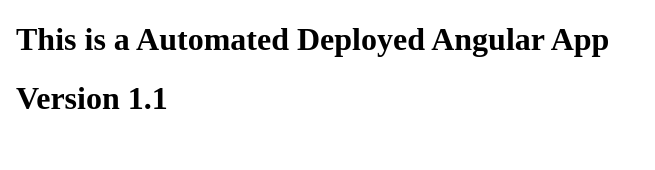
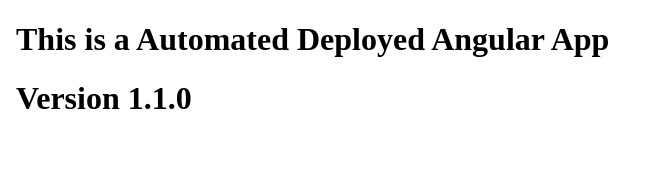
Before and after one commit to tanayvan/angulardemo, an Angular app: page / in a window 1280 px wide. Shown: the top 170 px of the page, without its empty margins (0-655 px from the left). Built offline with nearby package versions, Linux system fonts and the light colour scheme.

Commit message:
first commit

```diff
--- a/src/app/app.component.html
+++ b/src/app/app.component.html
@@ -8,6 +8,6 @@
   </head>
   <body>
     <h1>This is a Automated Deployed Angular App</h1>
-    <h1>Version 1.1</h1>
+    <h1>Version 1.1.0</h1>
   </body>
 </html>
```
